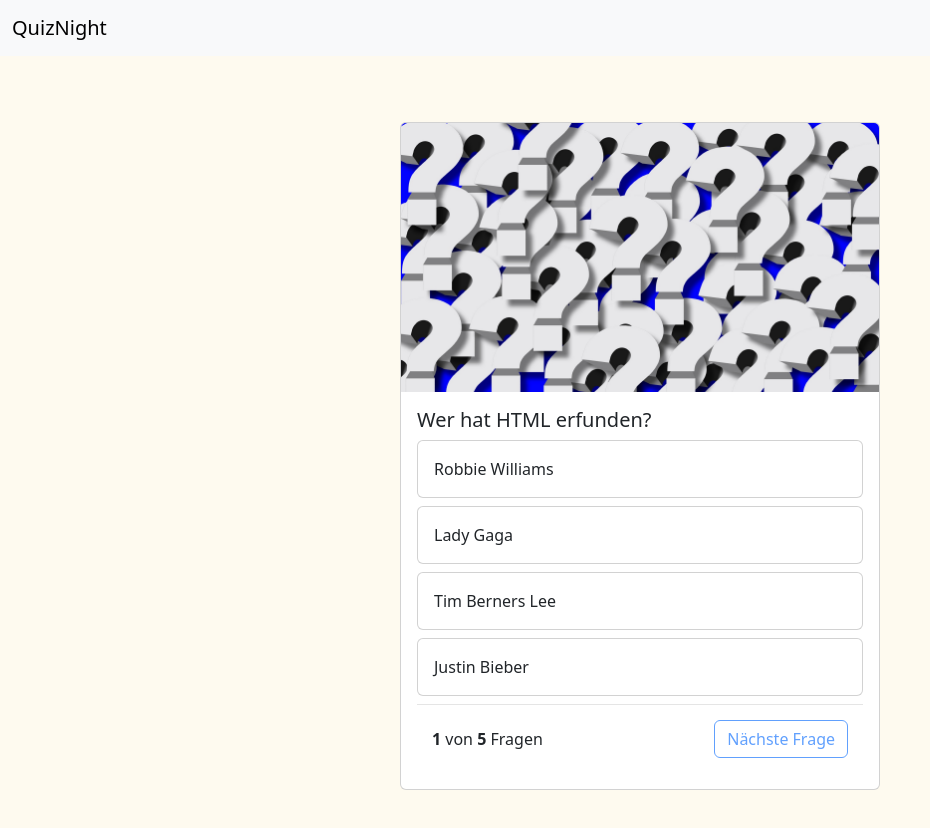
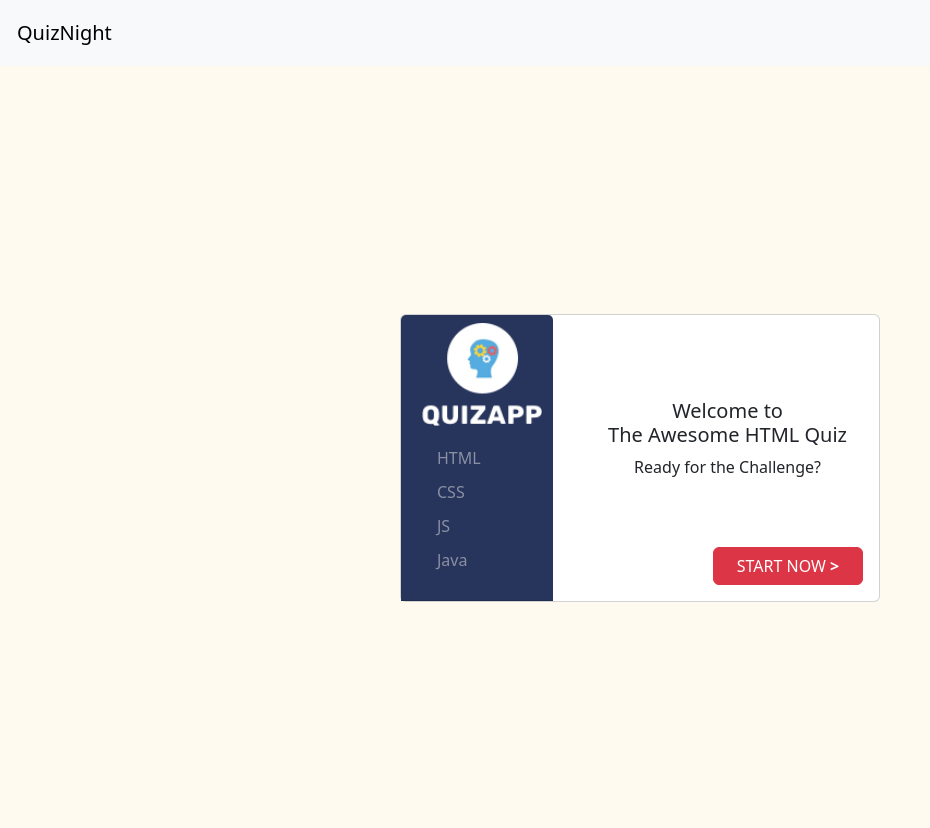
Before and after one commit to dubimax/Quiz, a plain HTML site: page index.html in a window 1280 px wide. Shown: the whole page, without its empty margins (0-930 px from the left). Drawn offline with nearby package versions, Linux system fonts and the light colour scheme.

Commit message:
Added Categories an refactored all functions

```diff
--- a/index.html
+++ b/index.html
@@ -13,16 +13,39 @@
     <title>Quiznight</title>
 </head>
 
-<body onload="init()">
+<body>
     <nav class="navbar bg-body-tertiary">
         <div class="container-fluid">
             <a class="navbar-brand" href="#">QuizNight</a>
         </div>
     </nav>
     <div class="container">
-        <div class="card quiz-card">
-            <img src="img/question-marks.jpg" class="card-img-top" alt="...">
-            <div class="card-body">
+
+        <div class="card mb-3 quiz-card">
+            <div class="card-header">
+                <a href=""><img src="img/logo.png" class="card-img-top" alt=""></a>
+                <div class="d-flex flex-column jc-spaceAround alignItems-l margin-15px">
+                    <a href="">HTML</a>
+                    <a href="">CSS</a>
+                    <a href="">JS</a>
+                    <a href="">Java</a>
+                </div>
+            </div>
+            <div class="card-body text-align-c d-flex flex-column alignItems-r" id="startBody">
+                <div class="card-body d-flex flex-column jc-center ">
+                    <h5>Welcome to<br>The Awesome HTML Quiz</h5>
+                    <span>Ready for the Challenge?</span>
+                </div>
+                <button class="btn btn-danger start-btn" onclick="getQuestion(html)">START NOW <b>></b></button>
+            </div>
+            <div class="card-body" id="endscreen" style="display: none;">
+                <h3>Quiz beendet!</h3>
+                <img src="img/tropy.png" alt="">
+                <span>
+                    Du hast <b id="correctAnswer"></b> von <b id="questionAmount"></b> Fragen richtig beantwortet!
+                </span>
+            </div>
+            <div class="card-body" id="questionBody" style="display: none;">
                 <h5 class="card-title" id="card-title">Frage</h5>
                 <div id="answers">
 
@@ -32,7 +55,8 @@
                     <span>
                         <b id="question-count">1</b> von <b id="question-amount">5</b> Fragen
                     </span>
-                    <button id="next-btn" class="btn btn-outline-primary" onclick="nextQuestion()">Nächste Frage</button>
+                    <button id="next-btn" class="btn btn-outline-primary" onclick="nextQuestion()">Nächste
+                        Frage</button>
 
 
                 </div>
--- a/script.js
+++ b/script.js
@@ -1,4 +1,4 @@
-let questions = [{
+let html = [{
     'question': 'Wer hat HTML erfunden?',
     'answer1': 'Robbie Williams',
     'answer2': 'Lady Gaga',
@@ -44,13 +44,8 @@ let questions = [{
 
 let currentQuestion = 0;
 let button = 0;
+let correctAnswers = 0;
 
-function init() {
-    getQuestionsAmount();
-    getQuestion();
-    setButton();
-
-}
 
 function setButton() {
     if (button == 0) {
@@ -58,69 +53,82 @@ function setButton() {
     }
     else {
         document.getElementById("next-btn").disabled = false;
-
     }
 }
 
 
-function checkAnswer(selectedAnswer) {
-    let question = questions[currentQuestion];
+function checkAnswer(selectedAnswer, array) {
     let selectedAnswerNumber = selectedAnswer.slice(-1);
-    let idOfRightAnswer = 'answer' + question['correctAnswer'];
-    if (selectedAnswerNumber == question['correctAnswer']) {
-        console.log('Richtig');
+    let idOfRightAnswer = array[currentQuestion]['correctAnswer'];
+    if (selectedAnswerNumber == idOfRightAnswer) {
+        correctAnswers++;
         document.getElementById(selectedAnswer).classList.add('bg-success');
     } else {
-        console.log('Falsch');
         document.getElementById(selectedAnswer).classList.add('bg-danger');
-        document.getElementById(idOfRightAnswer).classList.add('bg-success');
-
+        document.getElementById('answer' + idOfRightAnswer).classList.add('bg-success');
     }
     button = 1;
-
     setButton();
-
 }
 
-function getAnswers() {
+function getAnswers(array) {
     let answers = document.getElementById('answers');
     answers.innerHTML = '';
 
-    for (let i = 1; i < questions.length; i++) {
-        let answer = questions[currentQuestion];
-        let text = answer['answer' + i];
+    for (let i = 1; i < array.length; i++) {
         answers.innerHTML += `
-        <div id="answer${i}" class="card answer-card mb-2" onclick="checkAnswer('answer${i}')">
+        <div id="answer${i}" class="card answer-card mb-2" onclick="checkAnswer('answer${i}', html)">
                     <div class="card-body" >
-                       <span>${text}</span>
+                       <span>${array[currentQuestion]['answer' + i]}</span>
                     </div>
                 </div>
         `;
     }
 }
 
-function getQuestion() {
-    let question = document.getElementById('card-title');
-    let questionString = questions[currentQuestion]['question'];
-    question.innerHTML = questionString;
+function getQuestion(array) {
+    getQuestionsAmount(array);
 
-    getAnswers(currentQuestion);
+    setQuestionVisible();
+    if (currentQuestion >= array.length) {
+        let correctAnswer = document.getElementById('correctAnswer');
+        let questionAmount = document.getElementById('questionAmount');
+
+        document.getElementById('endscreen').style = '';
+        document.getElementById('questionBody').style = 'display:none';
+        currentQuestion = 0;
+        correctAnswer.innerHTML = correctAnswers;
+        questionAmount.innerHTML = array.length;
+
+    } else {
+        let question = document.getElementById('card-title');
+        let questionString = array[currentQuestion]['question'];
+        question.innerHTML = questionString;
+
+        getAnswers(array);
+    }
+
+    setButton();
+
 }
 
-function getQuestionsAmount() {
+function setQuestionVisible() {
+    document.getElementById('questionBody').style = '';
+    document.getElementById('startBody').style = 'display:none !important';
+
+}
+
+function getQuestionsAmount(array) {
     let amount = document.getElementById('question-amount');
-    amount = `
-        ${questions.length + 1}
-    `;
-
+    amount.innerHTML = array.length;
 }
 
 function nextQuestion() {
     button = 0;
     currentQuestion++;
-    getQuestion();
+    getQuestion(html);
     setButton();
 
     let questionCount = document.getElementById('question-count');
-    questionCount.innerHTML = currentQuestion+1;
+    questionCount.innerHTML = currentQuestion + 1;
 }
--- a/style.css
+++ b/style.css
@@ -2,6 +2,15 @@ body{
     background-color: rgb(254,250,239);
 }
 
+a {
+    margin: 5px;
+    text-decoration: none;
+    color: rgba(238, 233, 233, 0.5);
+}
+
+a:hover {
+    color: white;
+}
 .container {
     background-color: rgb(254,250,239);
     min-height: 100vh;
@@ -31,3 +40,57 @@ button:disabled{
     background-color: gray;
     color: black;
 }
+
+.card {
+    display: flex;
+    flex-direction: unset;
+}
+.card-header {
+    background-color:rgb(39,53,92);
+}
+
+.d-flex{
+    display: flex;
+}
+
+.flex-column {
+    flex-direction: column;
+
+}
+
+.jc-spaceAround{
+    justify-content: space-around;
+}
+
+.jc-center{
+    justify-content: center;
+}
+.jc-start{
+    justify-content: start;
+}
+.jc-end{
+    justify-content: end;
+}
+.alignItems-l{
+    align-items: left;
+}
+.alignItems-r{
+    align-items: end;
+}
+
+
+.margin-15px{
+    margin: 15px;
+}
+
+.text-align-c{
+    text-align: center;
+}
+.text-align-l{
+    text-align: left;
+}
+
+.start-btn{
+    min-width: 150px;
+
+}
```
